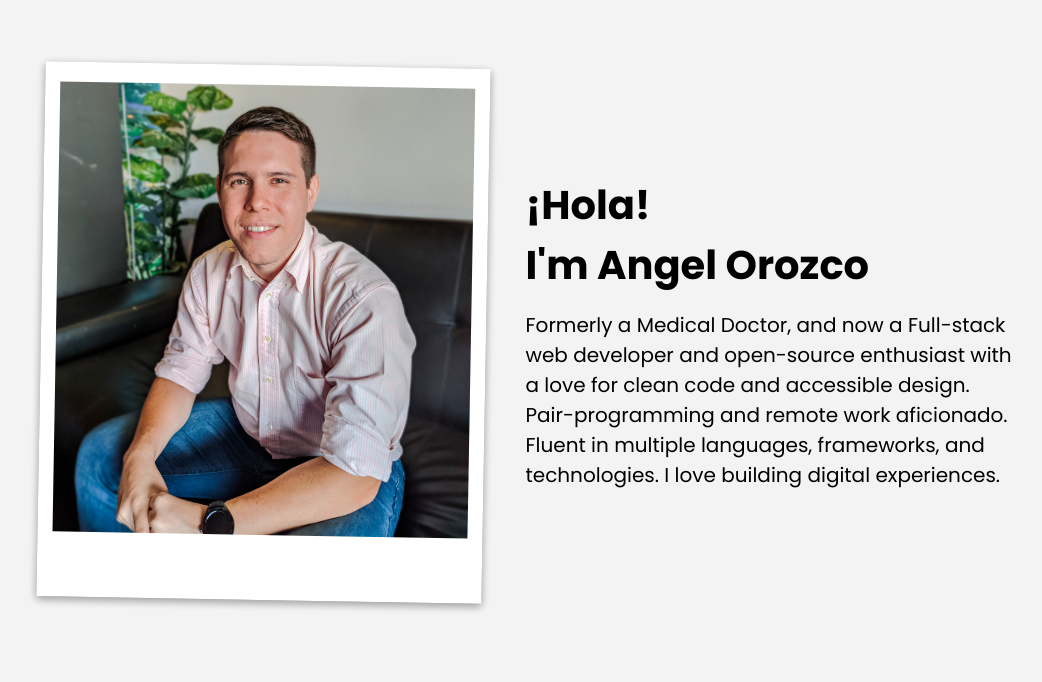
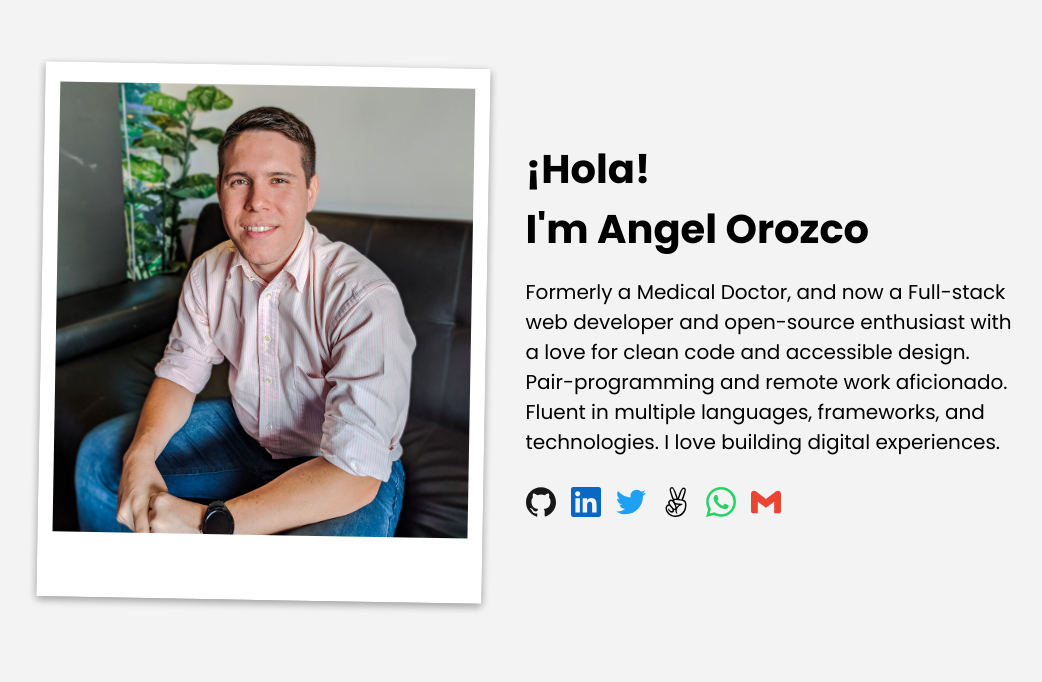
Before and after one commit to orozCoding/portfolio-v1, a React (Create React App) app: page / in a window 1280 px wide. Shown: the part 118-800 px from the top of the page, without its empty margins (122-1164 px from the left). Built offline with nearby package versions, Linux system fonts and the light colour scheme.

Commit message:
Add social links to about

```diff
--- a/src/sections/About.css
+++ b/src/sections/About.css
@@ -30,8 +30,13 @@
 .section-about-right-ctn {
   height: 100%;
   justify-content: center;
+  align-items: flex-start;
   text-align: left;
-  gap: 15px;
+  gap: 30px;
+}
+
+.section-about-right-ctn .social-icon {
+  width: 30px;
 }
 
 .about-img-ctn {
@@ -48,6 +53,10 @@
   box-shadow: rgb(0 0 0 / 16%) 0px 3px 8px, rgb(0 0 0 / 23%) 0px 3px 8px;
   padding: 4% 3% 13% 3%;
   transform: rotate(1deg);
+}
+
+.about-i-am {
+  margin-bottom: -12px;
 }
 
 
@@ -101,3 +110,5 @@
     font-size: 13px;
   }
 }
+
+/* social media icons */
--- a/src/sections/About.js
+++ b/src/sections/About.js
@@ -1,4 +1,5 @@
 import React from "react";
+import Social from "../components/Social/Social";
 import './About.css'
 
 const About = () => {
@@ -13,13 +14,16 @@ const About = () => {
         <div className="section-about-right-ctn d-flex col" data-aos="fade-left" data-aos-delay="400">
           <div className="hello-ctn d-flex col">
             <h2 className="about-hola">¡Hola!</h2>
-            <h2> I'm Angel Orozco </h2>
+            <h2 className="about-i-am"> I'm Angel Orozco </h2>
           </div>
-          <p>Formerly a Medical Doctor,
+          <p>
+            Formerly a Medical Doctor,
             and now a Full-stack web developer and open-source enthusiast with a love for
             clean code and accessible design. Pair-programming and remote work aficionado.
             Fluent in multiple languages, frameworks, and technologies.
-            I love building digital experiences.</p>
+            I love building digital experiences.
+          </p>
+          <Social />
         </div>
       </div>
     </section>
```
